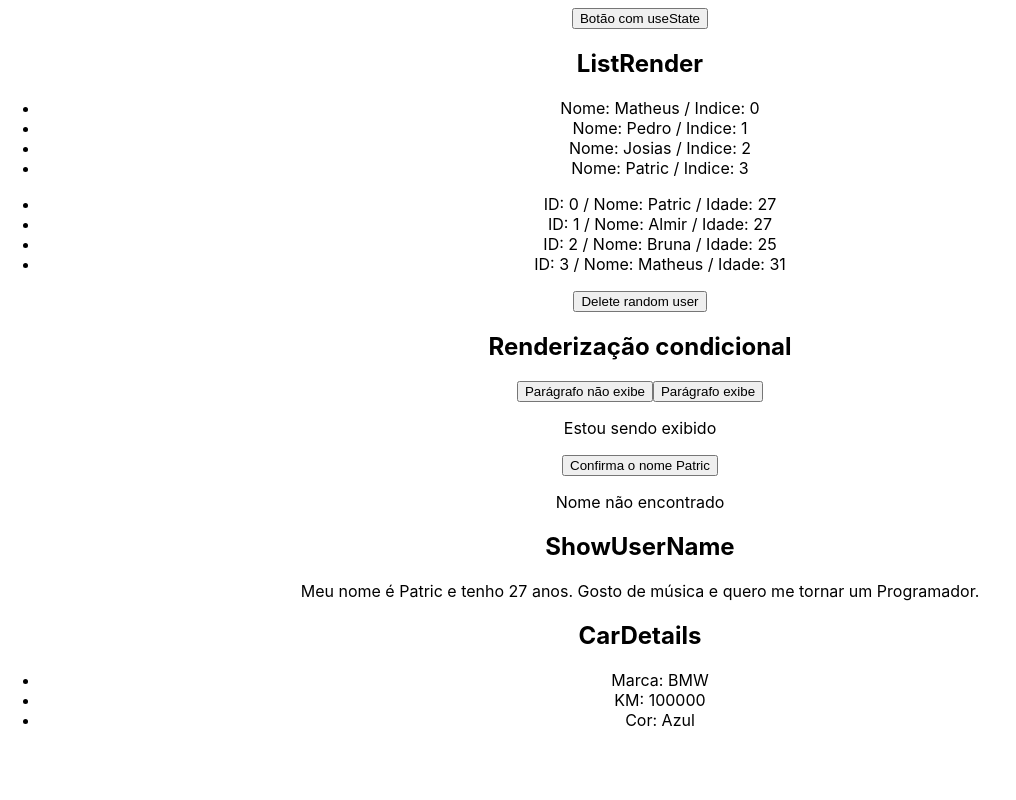
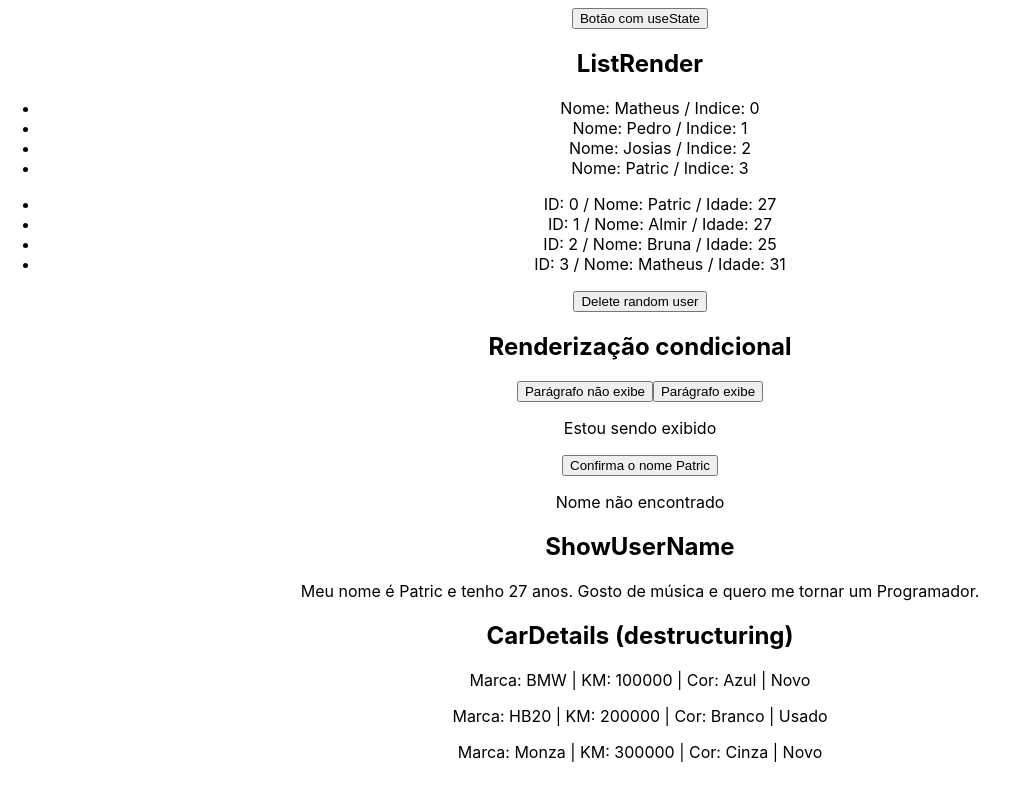
Before and after one commit to PatricPauluk/my_study, a React (Create React App) app in the folder reactjs/React.js Udemy Course/3_AVANCANDO_EM_REACT/secao-3/: page / in a window 1280 px wide. Shown: the part 234-1034 px from the top of the page, without its empty margins (0-1016 px from the left). Built offline with nearby package versions, Linux system fonts and the light colour scheme.

Commit message:
reusing components

```diff
--- a/reactjs/React.js Udemy Course/3_AVANCANDO_EM_REACT/secao-3/src/App.js
+++ b/reactjs/React.js Udemy Course/3_AVANCANDO_EM_REACT/secao-3/src/App.js
@@ -41,7 +41,10 @@ function App() {
       <ShowUserName name="Patric" age={27} like={like} profession={profession}  />
 
       {/* Destructuring em props (forma mais indicada para trabalhar com props) */}
-      <CarDetails brand="BMW" km={100000} color="Azul" />
+      <h2>CarDetails (destructuring)</h2>
+      <CarDetails brand="BMW" km={100000} color="Azul" used={true}/>
+      <CarDetails brand="HB20" km={200000} color="Branco" used={false}/>
+      <CarDetails brand="Monza" km={300000} color="Cinza" used={true}/>
     </div>
   );
 }
--- a/reactjs/React.js Udemy Course/3_AVANCANDO_EM_REACT/secao-3/src/components/CarDetails.js
+++ b/reactjs/React.js Udemy Course/3_AVANCANDO_EM_REACT/secao-3/src/components/CarDetails.js
@@ -1,15 +1,10 @@
 // props são passadas de forma desestruturada.
 // o nome deve ser IDENTICO e na ORDEM a prop informada na tag.
 
-const CarDetails = ({ brand, km, color }) => {
+const CarDetails = ({ brand, km, color, used }) => {
   return (
     <div>
-      <h2>CarDetails</h2>
-      <ul>
-        <li>Marca: {brand}</li>
-        <li>KM: {km}</li>
-        <li>Cor: {color}</li>
-      </ul>
+      <p>Marca: {brand} | KM: {km} | Cor: {color} | {used ? "Novo" : "Usado"} </p>
     </div>
   )
 }
```
